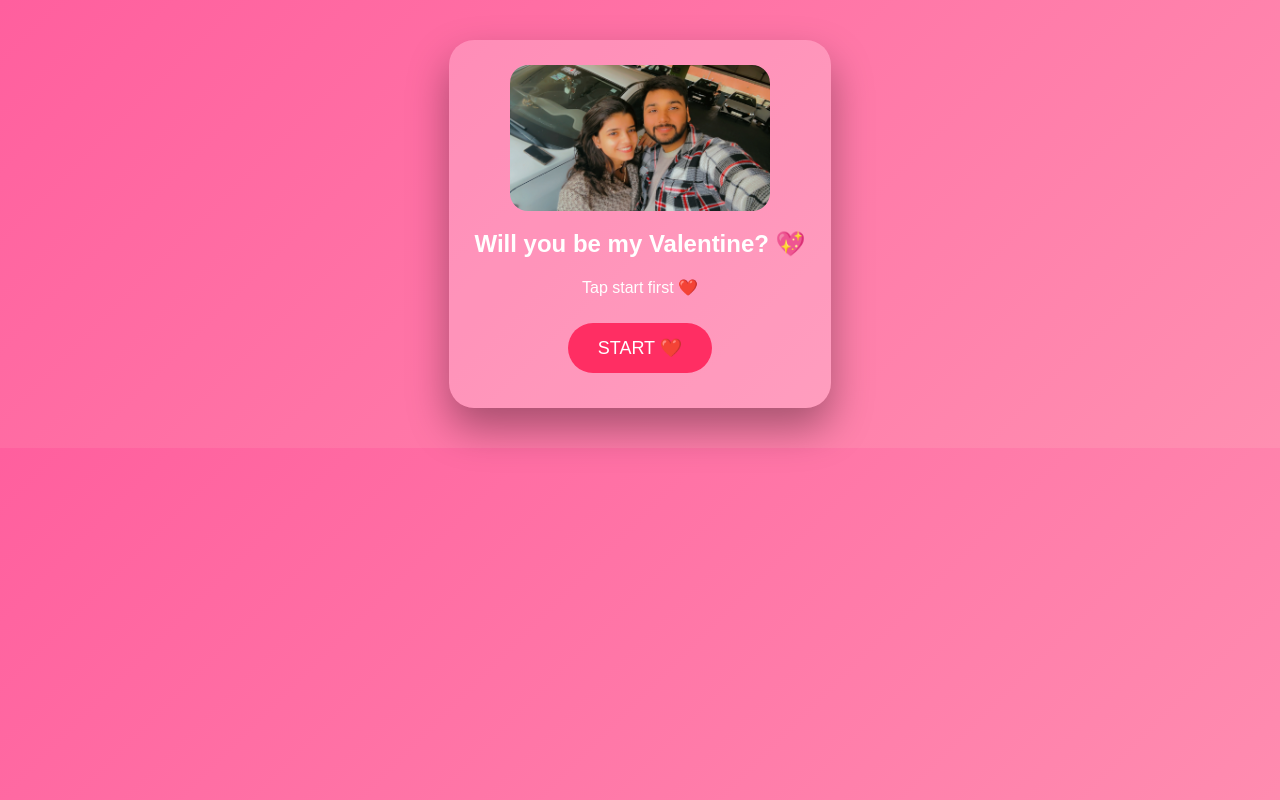
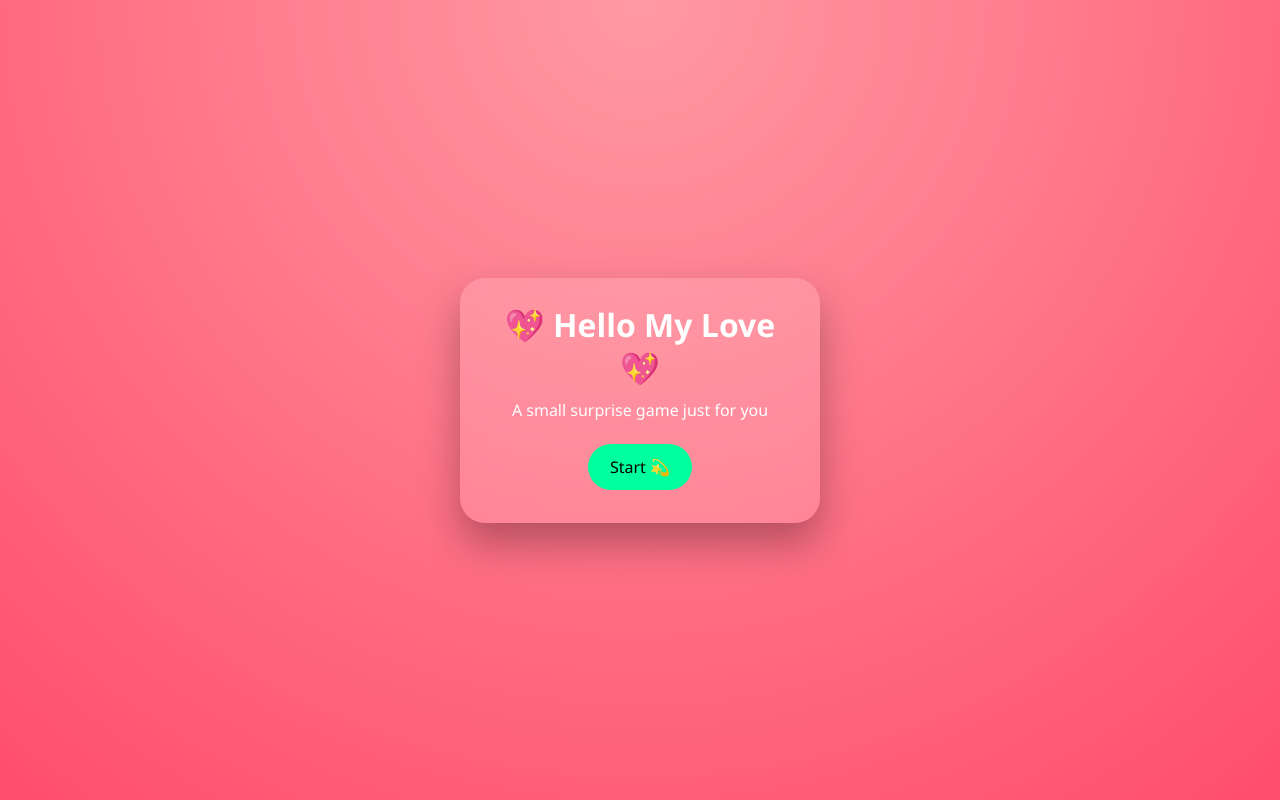
Before and after one commit to rs8242813/Valantine, a Flask app: page / in a window 1280 px wide. Run offline with Flask 3, Linux system fonts and the light colour scheme.

Commit message:
Update index.html

```diff
--- a/templates/index.html
+++ b/templates/index.html
@@ -2,162 +2,156 @@
 <html lang="en">
 <head>
 <meta charset="UTF-8">
-<title>My Valentine ❤️</title>
+<title>For My Valentine 💖</title>
 <meta name="viewport" content="width=device-width, initial-scale=1.0">
 
 <style>
-body {
-  margin: 0;
-  font-family: Arial, sans-serif;
-  background: linear-gradient(135deg, #ff5f9e, #ff8fb1);
-  color: white;
-  text-align: center;
-  overflow: hidden;
+*{margin:0;padding:0;box-sizing:border-box;font-family:'Segoe UI',sans-serif}
+body{
+  height:100vh;
+  background: radial-gradient(circle at top,#ff9aa2,#ff4d6d);
+  display:flex;
+  justify-content:center;
+  align-items:center;
+  color:white;
+  overflow:hidden;
+}
+.card{
+  background:rgba(255,255,255,0.15);
+  backdrop-filter:blur(10px);
+  padding:25px;
+  border-radius:25px;
+  text-align:center;
+  width:90%;
+  max-width:360px;
+  box-shadow:0 20px 40px rgba(0,0,0,0.3);
+}
+.hidden{display:none}
+h1{margin-bottom:10px}
+p{margin-bottom:15px;font-size:16px}
+
+button{
+  padding:12px 22px;
+  border:none;
+  border-radius:25px;
+  font-size:16px;
+  margin:8px;
+  cursor:pointer;
+  transition:0.3s;
+}
+.primary{background:#00ff9d;color:#000}
+.secondary{background:#fff;color:#000}
+
+img{
+  width:200px;
+  border-radius:20px;
+  margin-bottom:15px;
 }
 
-.card {
-  background: rgba(255,255,255,0.22);
-  border-radius: 25px;
-  padding: 25px;
-  margin: 40px auto;
-  width: fit-content;
-  box-shadow: 0 20px 40px rgba(0,0,0,0.35);
+input[type=range]{
+  width:100%;
 }
 
-img {
-  width: 260px;
-  border-radius: 18px;
+.shake{
+  animation:shake 0.4s;
+}
+@keyframes shake{
+  0%{transform:translateX(0)}
+  25%{transform:translateX(-5px)}
+  50%{transform:translateX(5px)}
+  75%{transform:translateX(-5px)}
+  100%{transform:translateX(0)}
 }
 
-h2 {
-  margin-top: 15px;
-}
-
-button {
-  padding: 14px 30px;
-  font-size: 18px;
-  border-radius: 30px;
-  border: none;
-  cursor: pointer;
-  margin: 10px;
-}
-
-#start {
-  background: #ff2e63;
-  color: white;
-}
-
-#yes {
-  background: #ff2e63;
-  color: white;
-}
-
-#no {
-  background: white;
-  color: #ff2e63;
-}
-
-video {
-  width: 90%;
-  max-width: 420px;
-  margin-top: 15px;
-  border-radius: 18px;
-  display: none;
-}
-
-/* floating hearts */
-.heart {
-  position: fixed;
-  bottom: -20px;
-  font-size: 22px;
-  animation: floatUp 6s linear infinite;
-}
-
-@keyframes floatUp {
-  from { transform: translateY(0); opacity: 1; }
-  to { transform: translateY(-120vh); opacity: 0; }
+.glow{
+  box-shadow:0 0 20px #00ff9d;
 }
 </style>
 </head>
 
 <body>
 
-<div class="card">
-  <img src="{{ url_for('static', filename='photo.jpg') }}" alt="Us ❤️">
+<audio id="music" loop>
+  <source src="{{ url_for('static', filename='music.mp3') }}" type="audio/mp3">
+</audio>
 
-  <h2 id="title">Will you be my Valentine? 💖</h2>
-  <p id="msg">Tap start first ❤️</p>
-
-  <!-- START button -->
-  <button id="start">START ❤️</button>
-
-  <!-- YES / NO -->
-  <div id="choices" style="display:none;">
-    <button id="yes">YES 💕</button>
-    <button id="no">NO 🙈</button>
-  </div>
-
-  <!-- Video -->
-  <video id="vid" controls playsinline>
-    <source src="{{ url_for('static', filename='video.MP4') }}" type="video/mp4">
-  </video>
+<!-- SCREEN 1 -->
+<div class="card" id="s1">
+  <h1>💖 Hello My Love 💖</h1>
+  <p>A small surprise game just for you</p>
+  <button class="primary" onclick="go2()">Start 💫</button>
 </div>
 
-<!-- Music -->
-<audio id="music" loop>
-  <source src="{{ url_for('static', filename='music.mp3') }}" type="audio/mpeg">
-</audio>
+<!-- SCREEN 2 -->
+<div class="card hidden" id="s2">
+  <img src="{{ url_for('static', filename='photo.jpg') }}">
+  <p>How much do you love me? 😌</p>
+  <input type="range" min="0" max="100" value="50" id="loveRange">
+  <p id="rangeText">50%</p>
+  <button class="primary" onclick="go3()">Next ❤️</button>
+</div>
+
+<!-- SCREEN 3 -->
+<div class="card hidden" id="s3">
+  <h1>Choose one 😏</h1>
+  <button class="secondary" onclick="chooseGood()">Forever 💖</button>
+  <button class="secondary" onclick="chooseGood()">Always ❤️</button>
+  <button class="secondary" onclick="chooseBad()">Hmm… 🤔</button>
+</div>
+
+<!-- SCREEN 4 -->
+<div class="card hidden" id="s4">
+  <h1>Will you be my Valentine? 💍</h1>
+  <button id="yes" class="primary glow" onclick="go5()">YES 💖</button>
+  <button id="no" class="secondary" onclick="shakeNo()">NO 🙈</button>
+</div>
+
+<!-- SCREEN 5 -->
+<div class="card hidden" id="s5">
+  <h1>💝 I Love You 💝</h1>
+  <video width="100%" controls autoplay>
+    <source src="{{ url_for('static', filename='video.mp4') }}" type="video/mp4">
+  </video>
+  <p>You are my today, tomorrow & forever ❤️</p>
+</div>
 
 <script>
-const startBtn = document.getElementById("start");
-const yesBtn = document.getElementById("yes");
-const noBtn = document.getElementById("no");
-const choices = document.getElementById("choices");
-const music = document.getElementById("music");
-const video = document.getElementById("vid");
-const msg = document.getElementById("msg");
+const range = document.getElementById("loveRange");
+const text = document.getElementById("rangeText");
 
-let yesScale = 1;
+if(range){
+  range.oninput = () => text.innerText = range.value + "%";
+}
 
-/* START */
-startBtn.onclick = () => {
-  music.play();
-  startBtn.style.display = "none";
-  choices.style.display = "block";
-  msg.innerText = "Now choose wisely 😏";
-};
+function hideAll(){
+  document.querySelectorAll(".card").forEach(c=>c.classList.add("hidden"));
+}
 
-/* YES */
-yesBtn.onclick = () => {
-  msg.innerText = "I knew it 😍❤️";
-  video.style.display = "block";
-  video.play();
+function go2(){
+  document.getElementById("music").play();
+  hideAll(); s2.classList.remove("hidden");
+}
 
-  yesScale += 0.1;
-  yesBtn.style.transform = `scale(${yesScale})`;
+function go3(){
+  hideAll(); s3.classList.remove("hidden");
+}
 
-  makeHearts();
-};
+function chooseGood(){
+  hideAll(); s4.classList.remove("hidden");
+}
 
-/* NO */
-noBtn.onclick = () => {
-  yesScale += 0.25;
-  yesBtn.style.transform = `scale(${yesScale})`;
-  msg.innerText = "Nice try 😏 Try again...";
-};
+function chooseBad(){
+  alert("Wrong choice 😏 Try again!");
+}
 
-/* Hearts explosion */
-function makeHearts() {
-  for (let i = 0; i < 45; i++) {
-    const heart = document.createElement("div");
-    heart.className = "heart";
-    heart.innerText = "❤️";
-    heart.style.left = Math.random() * 100 + "vw";
-    heart.style.animationDuration = (Math.random() * 3 + 3) + "s";
-    document.body.appendChild(heart);
+function shakeNo(){
+  const no = document.getElementById("no");
+  no.classList.add("shake");
+  setTimeout(()=>no.classList.remove("shake"),400);
+}
 
-    setTimeout(() => heart.remove(), 6000);
-  }
+function go5(){
+  hideAll(); s5.classList.remove("hidden");
 }
 </script>
 
```
